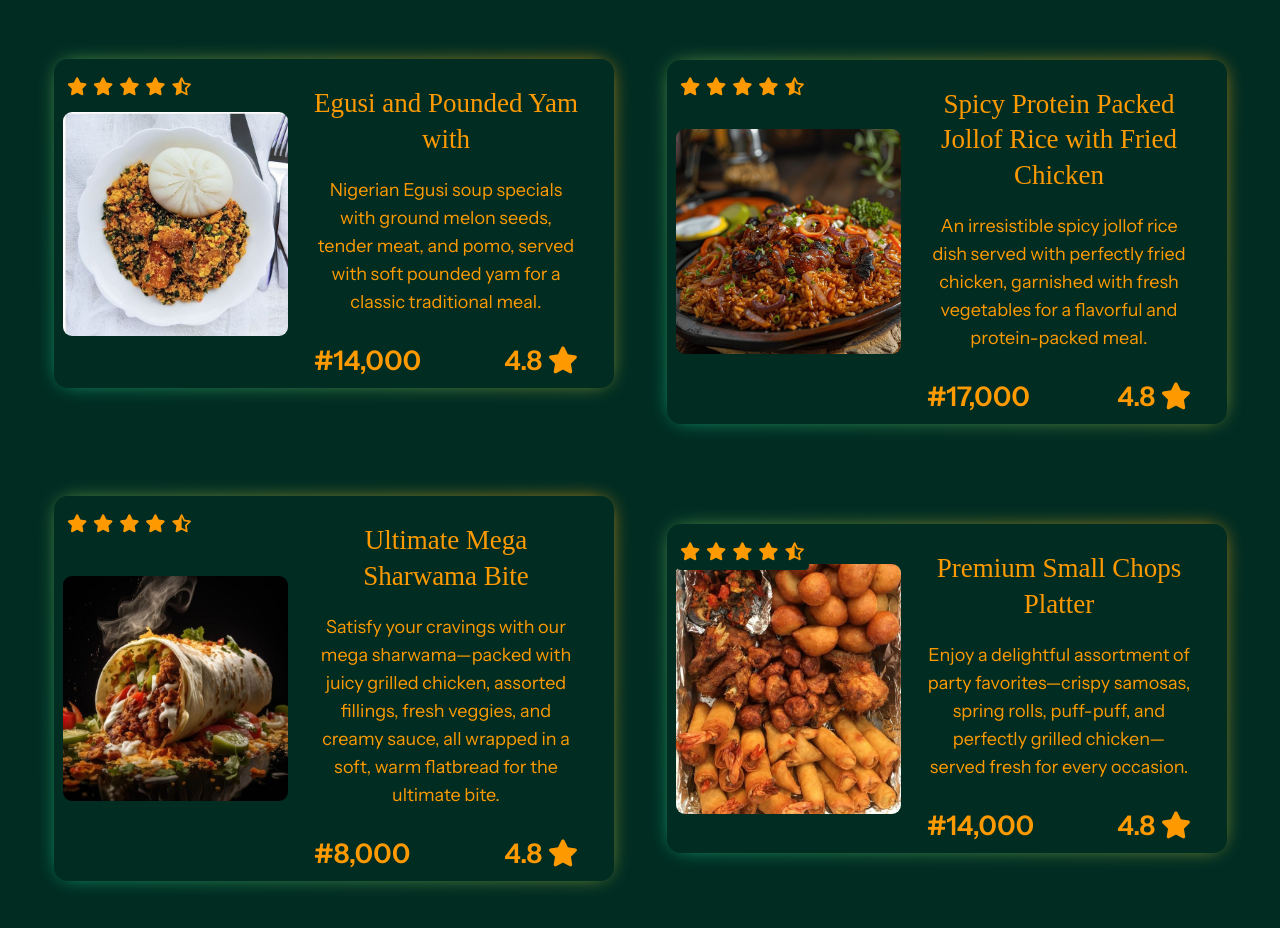
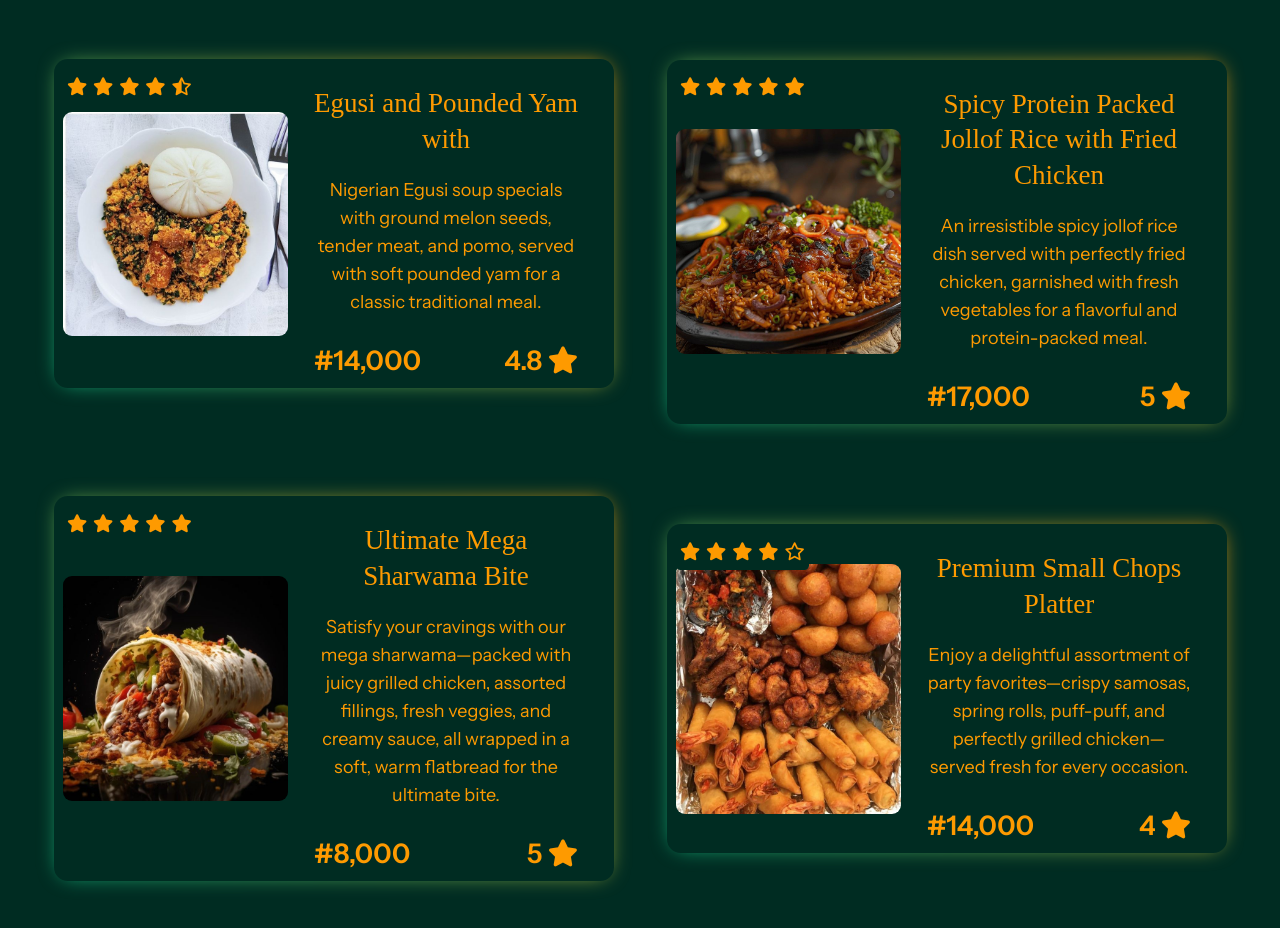
Before and after one commit to devdivine-tech/Taste-Haven-Restaurant, a website with bundled scripts: page index.html in a window 1280 px wide. Shown: the part 3585-4513 px from the top of the page. Built offline with nearby package versions, Linux system fonts and the light colour scheme; a web font is replaced by a local one.

Commit message:
ammending stars

```diff
--- a/index.html
+++ b/index.html
@@ -166,7 +166,7 @@
             <i class="fa-solid fa-star"></i>
             <i class="fa-solid fa-star"></i>
             <i class="fa-solid fa-star"></i>
-            <i class="fa-regular fa-star-half-stroke"></i>
+            <i class="fa-solid fa-star"></i>
           </label>
           <div class="max-w-full md:max-w-[227px] min-w-[225px]">
             <img class="w-full h-full object-contain rounded-lg"
@@ -182,7 +182,7 @@
             </p>
             <p class="flex justify-between items-center w-5/6 mx-auto mt-6">
               <span class="font-semibold text-lg md:text-xl lg:text-2xl">#17,000</span>
-              <span class="font-semibold text-lg md:text-xl lg:text-2xl">4.8 <i class="fa-solid fa-star"></i></i>
+              <span class="font-semibold text-lg md:text-xl lg:text-2xl">5 <i class="fa-solid fa-star"></i></i>
             </p>
           </figcaption>
         </figure>
@@ -192,7 +192,7 @@
             <i class="fa-solid fa-star"></i>
             <i class="fa-solid fa-star"></i>
             <i class="fa-solid fa-star"></i>
-            <i class="fa-regular fa-star-half-stroke"></i>
+            <i class="fa-solid fa-star"></i>
           </label>
           <div class="max-w-full md:max-w-[227px] min-w-[225px]">
             <img class="w-full h-full object-contain rounded-lg"
@@ -206,7 +206,7 @@
             </p>
             <p class="flex justify-between items-center w-5/6 mx-auto mt-6">
               <span class="font-semibold text-lg md:text-xl lg:text-2xl">#8,000</span>
-              <span class="font-semibold text-lg md:text-xl lg:text-2xl">4.8 <i class="fa-solid fa-star"></i></i>
+              <span class="font-semibold text-lg md:text-xl lg:text-2xl">5 <i class="fa-solid fa-star"></i></i>
             </p>
           </figcaption>
         </figure>
@@ -216,7 +216,7 @@
             <i class="fa-solid fa-star"></i>
             <i class="fa-solid fa-star"></i>
             <i class="fa-solid fa-star"></i>
-            <i class="fa-regular fa-star-half-stroke"></i>
+            <i class="fa-regular fa-star"></i>
           </label>
           <div class="max-w-full md:max-w-[227px] min-w-[225px]">
             <img class="w-full h-full object-contain rounded-lg"
@@ -230,7 +230,7 @@
             </p>
             <p class="flex justify-between items-center w-5/6 mx-auto mt-6">
               <span class="font-semibold text-lg md:text-xl lg:text-2xl">#14,000</span>
-              <span class="font-semibold text-lg md:text-xl lg:text-2xl">4.8 <i class="fa-solid fa-star"></i></i>
+              <span class="font-semibold text-lg md:text-xl lg:text-2xl">4 <i class="fa-solid fa-star"></i></i>
             </p>
           </figcaption>
         </figure>
```
